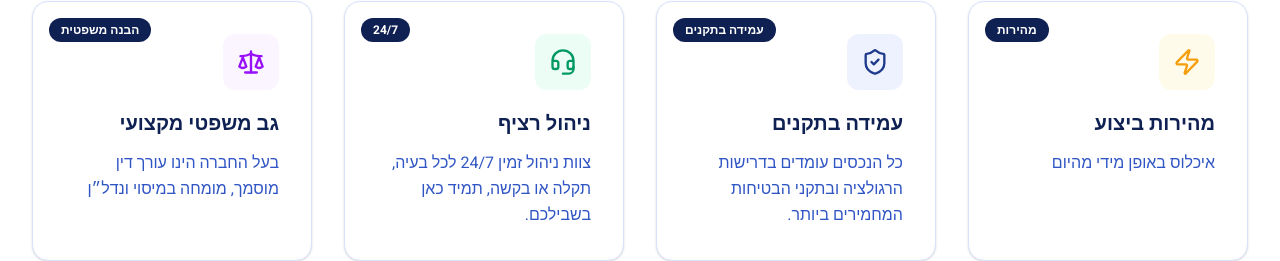
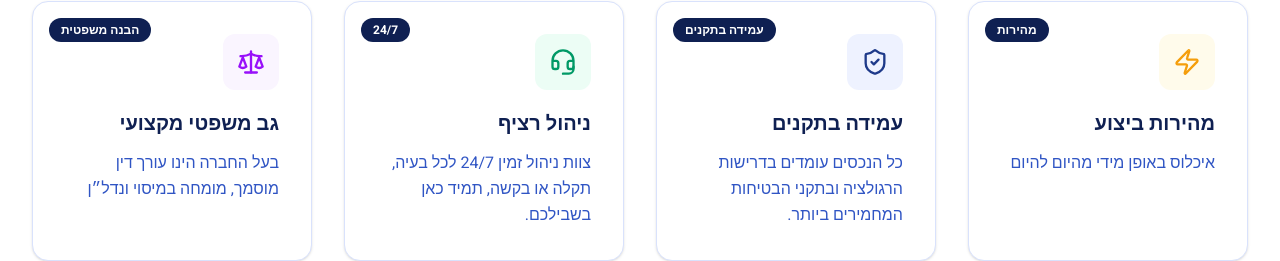
Before and after one commit to danielsem4/Ilan-real-estate-, a React (Vite) app: page / in a window 1280 px wide. Shown: the part 1016-1277 px from the top of the page. Built offline with nearby package versions, Linux system fonts and the light colour scheme.

Commit message:
changed small text

```diff
--- a/src/i18n/locales.ts
+++ b/src/i18n/locales.ts
@@ -27,7 +27,7 @@ const translations = {
     // Value Props
     'values.title': 'למה לבחור בנו?',
     'values.speed.title': 'מהירות ביצוע',
-    'values.speed.desc': 'איכלוס באופן מידי מהיום',
+    'values.speed.desc': 'איכלוס באופן מידי מהיום להיום',
     'values.speed.badge': 'מהירות',
     'values.compliance.title': 'עמידה בתקנים',
     'values.compliance.desc': 'כל הנכסים עומדים בדרישות הרגולציה ובתקני הבטיחות המחמירים ביותר.',
```
